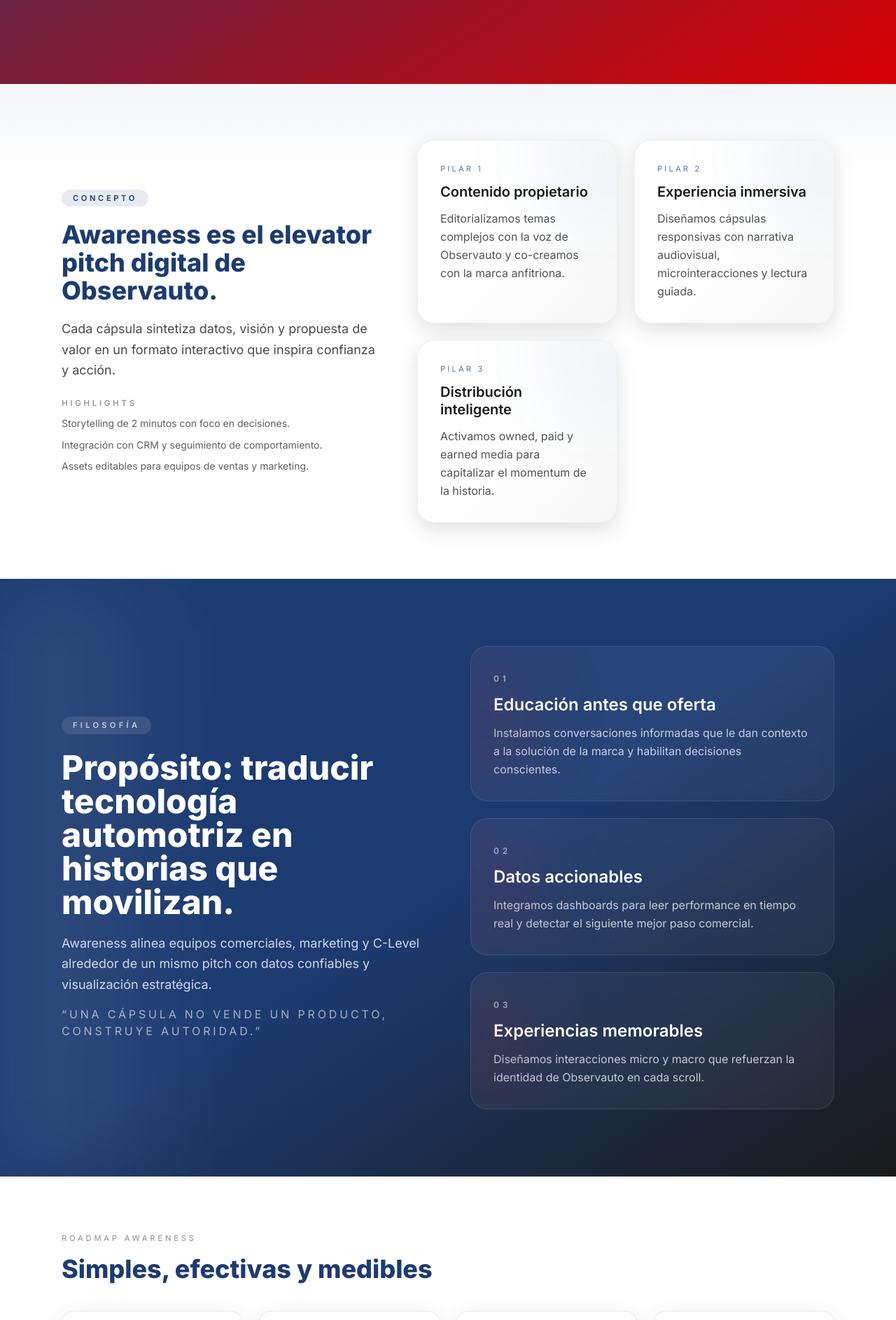
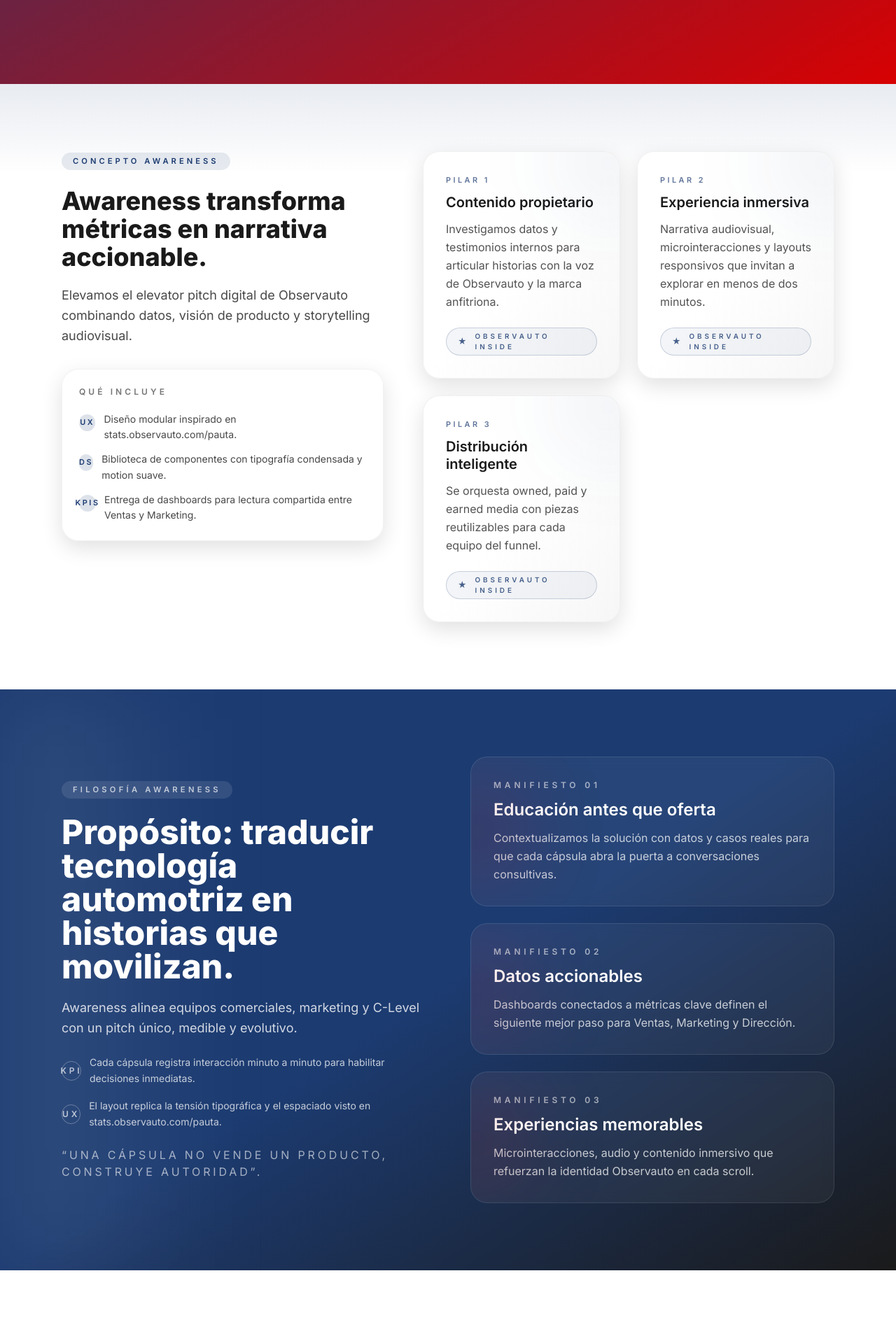
Before and after one commit to observauto/sales-capsulas, a React (Vite) app: page / in a window 1280 px wide. Shown: the part 680-2566 px from the top of the page at 70% size. Built offline with nearby package versions, Linux system fonts and the light colour scheme.

Commit message:
fix(merge): resolve conflicts + unify Awareness layout (navbar/mobile/footer/sections)

```diff
--- a/src/App.jsx
+++ b/src/App.jsx
@@ -1,4 +1,5 @@
 import Navbar from "./components/Navbar"
+import MobileMenu from "./components/MobileMenu"
 import Hero from "./components/Hero"
 import Concept from "./components/Concept"
 import Philosophy from "./components/Philosophy"
@@ -8,11 +9,13 @@
 import CTA from "./components/CTA"
 import Footer from "./components/Footer.jsx"
 import FloatingWhatsApp from "./components/FloatingWhatsApp"
+import { navLinks } from "./config/navLinks"
 
 export default function App() {
   return (
     <div className="bg-oa-white text-oa-ink">
       <Navbar />
+      <MobileMenu links={navLinks} />
       <main className="overflow-hidden">
         <Hero />
         <Concept />
--- a/src/components/Concept.jsx
+++ b/src/components/Concept.jsx
@@ -3,23 +3,26 @@
 const PILLARS = [
   {
     title: 'Contenido propietario',
-    text: 'Editorializamos temas complejos con la voz de Observauto y co-creamos con la marca anfitriona.'
+    description:
+      'Investigamos datos y testimonios internos para articular historias con la voz de Observauto y la marca anfitriona.'
   },
   {
     title: 'Experiencia inmersiva',
-    text: 'Diseñamos cápsulas responsivas con narrativa audiovisual, microinteracciones y lectura guiada.'
+    description:
+      'Narrativa audiovisual, microinteracciones y layouts responsivos que invitan a explorar en menos de dos minutos.'
   },
   {
     title: 'Distribución inteligente',
-    text: 'Activamos owned, paid y earned media para capitalizar el momentum de la historia.'
+    description:
+      'Se orquesta owned, paid y earned media con piezas reutilizables para cada equipo del funnel.'
   }
 ]
 
 export default function Concept() {
   return (
-    <section id="que-es" className="relative bg-white py-20">
-      <div className="absolute inset-x-0 top-0 h-32 bg-gradient-to-b from-oa-blue/5 to-transparent" aria-hidden />
-      <div className="mx-auto flex max-w-6xl flex-col gap-12 px-6 lg:flex-row lg:items-center">
+    <section id="que-es" className="relative bg-white py-24">
+      <div className="absolute inset-x-0 top-0 h-32 bg-gradient-to-b from-oa-blue/10 to-transparent" aria-hidden />
+      <div className="mx-auto flex max-w-6xl flex-col gap-14 px-6 lg:flex-row lg:items-start">
         <motion.div
           initial={{ opacity: 0, y: 24 }}
           whileInView={{ opacity: 1, y: 0 }}
@@ -27,26 +30,40 @@
           transition={{ duration: 0.6 }}
           className="lg:w-5/12"
         >
-          <span className="inline-flex items-center rounded-pill bg-oa-blue/10 px-4 py-1 text-[0.7rem] font-semibold uppercase tracking-[0.32em] text-oa-blue">
-            Concepto
+          <span className="inline-flex items-center rounded-full bg-oa-blue/10 px-4 py-1 text-[0.7rem] font-semibold uppercase tracking-[0.36em] text-oa-blue">
+            Concepto Awareness
           </span>
-          <h2 className="mt-5 text-3xl font-black leading-tight text-oa-blue md:text-4xl">
-            Awareness es el elevator pitch digital de Observauto.
+          <h2 className="mt-6 text-3xl font-black leading-tight text-oa-ink md:text-4xl">
+            Awareness transforma métricas en narrativa accionable.
           </h2>
           <p className="mt-5 text-lg leading-relaxed text-oa-ink/80">
-            Cada cápsula sintetiza datos, visión y propuesta de valor en un formato interactivo que inspira confianza y acción.
+            Elevamos el elevator pitch digital de Observauto combinando datos, visión de producto y storytelling audiovisual.
           </p>
-          <dl className="mt-6 space-y-4 text-sm leading-relaxed text-oa-ink/70">
-            <div>
-              <dt className="text-[0.72rem] font-semibold uppercase tracking-[0.32em] text-oa-ink/45">Highlights</dt>
-              <dd className="mt-2 space-y-2">
-                <p>Storytelling de 2 minutos con foco en decisiones.</p>
-                <p>Integración con CRM y seguimiento de comportamiento.</p>
-                <p>Assets editables para equipos de ventas y marketing.</p>
-              </dd>
-            </div>
-          </dl>
+          <div className="mt-8 space-y-5 rounded-3xl border border-oa-gray/60 bg-white/80 p-6 shadow-soft">
+            <h3 className="text-xs font-semibold uppercase tracking-[0.34em] text-oa-ink/60">Qué incluye</h3>
+            <ul className="space-y-3 text-sm leading-relaxed text-oa-ink/80">
+              <li className="flex items-start gap-3">
+                <span className="mt-1 inline-flex h-6 w-6 items-center justify-center rounded-full bg-oa-blue/15 text-[0.68rem] font-semibold uppercase tracking-[0.24em] text-oa-blue">
+                  UX
+                </span>
+                <span>Diseño modular inspirado en stats.observauto.com/pauta.</span>
+              </li>
+              <li className="flex items-start gap-3">
+                <span className="mt-1 inline-flex h-6 w-6 items-center justify-center rounded-full bg-oa-blue/15 text-[0.68rem] font-semibold uppercase tracking-[0.24em] text-oa-blue">
+                  DS
+                </span>
+                <span>Biblioteca de componentes con tipografía condensada y motion suave.</span>
+              </li>
+              <li className="flex items-start gap-3">
+                <span className="mt-1 inline-flex h-6 w-6 items-center justify-center rounded-full bg-oa-blue/15 text-[0.68rem] font-semibold uppercase tracking-[0.24em] text-oa-blue">
+                  KPIs
+                </span>
+                <span>Entrega de dashboards para lectura compartida entre Ventas y Marketing.</span>
+              </li>
+            </ul>
+          </div>
         </motion.div>
+
         <div className="grid flex-1 gap-6 md:grid-cols-2">
           {PILLARS.map((pillar, index) => (
             <motion.article
@@ -57,10 +74,14 @@
               transition={{ delay: index * 0.1, duration: 0.5 }}
               className="relative overflow-hidden rounded-3xl border border-oa-gray/70 bg-gradient-to-br from-white via-white to-oa-gray/40 p-8 shadow-soft"
             >
-              <div className="absolute -right-12 -top-12 h-36 w-36 rounded-full bg-oa-blue/10 blur-3xl" aria-hidden />
-              <p className="text-[0.7rem] uppercase tracking-[0.28em] text-oa-blue/70">{`Pilar ${index + 1}`}</p>
+              <div className="absolute -right-12 -top-12 h-32 w-32 rounded-full bg-oa-blue/10 blur-3xl" aria-hidden />
+              <p className="text-[0.68rem] font-semibold uppercase tracking-[0.32em] text-oa-blue/70">{`Pilar ${index + 1}`}</p>
               <h3 className="mt-3 text-xl font-semibold leading-tight text-oa-ink">{pillar.title}</h3>
-              <p className="mt-3 text-base leading-relaxed text-oa-ink/75">{pillar.text}</p>
+              <p className="mt-3 text-base leading-relaxed text-oa-ink/75">{pillar.description}</p>
+              <div className="mt-6 inline-flex items-center gap-2 rounded-full border border-oa-blue/20 bg-oa-blue/5 px-4 py-1 text-[0.62rem] font-semibold uppercase tracking-[0.4em] text-oa-blue/80">
+                <span className="text-xs">★</span>
+                <span>Observauto inside</span>
+              </div>
             </motion.article>
           ))}
         </div>
--- a/src/components/DemoSlider.jsx
+++ b/src/components/DemoSlider.jsx
@@ -5,25 +5,48 @@
   {
     title: 'Dashboard ejecutivo',
     description:
-      'Resumen de métricas en un layout a pantalla completa inspirado en stats.observauto.com/pauta. Ideal para reuniones rápidas con dirección.',
-    highlights: ['Retención minuto a minuto', 'Top historias vistas', 'CTA más presionado'],
+      'Resumen a pantalla completa con KPIs, objetivos y focos comerciales listos para la próxima reunión de directorio.',
+    highlights: ['Retención minuto a minuto', 'Objetivos por vertical', 'CTA más activado'],
     colors: 'from-oa-blue/90 via-oa-blue to-oa-red/80'
   },
   {
     title: 'Historia interactiva',
     description:
-      'Timeline animado que combina video corto, texto y datos claves. Pensado para captar atención en mobile con scroll mínimo.',
-    highlights: ['Video embed', 'Microcopy guiado', 'Botón de agenda'],
-    colors: 'from-oa-red/90 via-oa-blue/80 to-oa-blue/60'
+      'Narrativa audiovisual con video, microcopy y datos clave diseñada para mobile-first con scroll mínimo.',
+    highlights: ['Video corto', 'Microinteracciones', 'CTA contextual'],
+    colors: 'from-[#0B1426] via-oa-red/80 to-oa-blue/70'
   },
   {
     title: 'Panel de seguimiento',
     description:
-      'Capa táctica para equipos comerciales. Segmenta leads, registra interacciones y sincroniza con CRM.',
-    highlights: ['Alertas automáticas', 'Integración CRM', 'Exportación 1 click'],
-    colors: 'from-oa-blue/70 via-oa-red/80 to-oa-red/60'
+      'Segmentación de leads y registro de interacciones sincronizado con CRM y herramientas de marketing automation.',
+    highlights: ['Alertas automáticas', 'Integración CRM', 'Exportación inmediata'],
+    colors: 'from-oa-blue/80 via-oa-red/70 to-oa-red/60'
+  },
+  {
+    title: 'Mapa de audiencias',
+    description:
+      'Visualización geográfica y por perfiles para priorizar territorios comerciales con datos en vivo.',
+    highlights: ['Heatmap responsivo', 'Segmentos prioritarios', 'Benchmark regional'],
+    colors: 'from-[#102345] via-[#1F3CFF] to-[#D70102]'
+  },
+  {
+    title: 'Experiencia inmersiva',
+    description:
+      'Prototipo navegable que combina realidad aumentada ligera y componentes web para showroom remoto.',
+    highlights: ['Anclajes 3D', 'Storyliving', 'Conversación guiada'],
+    colors: 'from-[#061126] via-[#203A91] to-[#F75D4D]'
+  },
+  {
+    title: 'Reporte retroactivo',
+    description:
+      'Entrega mensual con aprendizajes accionables, salud del pipeline y próximos experimentos sugeridos.',
+    highlights: ['Insights clave', 'Health-score Awareness', 'Siguientes experiments'],
+    colors: 'from-[#0B1426] via-[#2338B5] to-[#F03855]'
   }
 ]
+
+const SLIDE_DURATION = 7_000
 
 const slideTransition = {
   initial: { opacity: 0, y: 24 },
@@ -37,10 +60,14 @@
   useEffect(() => {
     const interval = setInterval(() => {
       setActiveIndex(index => (index + 1) % SLIDES.length)
-    }, 6000)
+    }, SLIDE_DURATION)
 
     return () => clearInterval(interval)
   }, [])
+
+  const goToSlide = index => {
+    setActiveIndex(index)
+  }
 
   return (
     <section id="demo" className="relative bg-oa-ink py-24 text-white">
@@ -48,12 +75,12 @@
       <div className="mx-auto max-w-6xl px-6">
         <div className="flex flex-col gap-4 md:flex-row md:items-end md:justify-between">
           <div>
-            <span className="inline-flex items-center rounded-pill bg-white/10 px-4 py-1 text-[0.7rem] font-semibold uppercase tracking-[0.4em] text-white/80">
-              Demo visual
+            <span className="inline-flex items-center rounded-full bg-white/10 px-4 py-1 text-[0.7rem] font-semibold uppercase tracking-[0.4em] text-white/80">
+              Demo visual Awareness
             </span>
             <h2 className="mt-4 text-3xl font-black leading-tight md:text-4xl">Visualizaciones en constante evolución.</h2>
             <p className="mt-4 max-w-2xl text-base leading-relaxed text-white/75">
-              Recorre los tres modos principales de Awareness. Cada slide muestra combinaciones de componentes reutilizables y adaptables a diferentes industrias.
+              Recorre los seis modos principales de Awareness. Cada slide combina componentes reutilizables inspirados en stats.observauto.com/pauta para activar nuevas conversaciones.
             </p>
           </div>
           <div className="flex gap-3">
@@ -61,11 +88,12 @@
               <button
                 key={slide.title}
                 type="button"
-                onClick={() => setActiveIndex(index)}
+                onClick={() => goToSlide(index)}
                 className={`h-10 w-10 rounded-full border ${
-                  activeIndex === index ? 'border-white bg-white/20' : 'border-white/30 bg-white/5'
+                  activeIndex === index ? 'border-white bg-white/20 text-white' : 'border-white/30 bg-white/5 text-white/70'
                 } text-xs font-semibold uppercase tracking-[0.2em] transition`}
                 aria-label={`Ver ${slide.title}`}
+                aria-current={activeIndex === index}
               >
                 {index + 1}
               </button>
@@ -78,7 +106,7 @@
             <AnimatePresence mode="wait">
               <motion.div key={activeIndex} {...slideTransition} transition={{ duration: 0.5 }}>
                 <div className="grid gap-10 lg:grid-cols-[1fr_1.1fr] lg:items-center">
-                  <div className="space-y-6">
+                  <div className="space-y-6" aria-live="polite">
                     <div>
                       <p className="text-[0.68rem] uppercase tracking-[0.32em] text-white/50">{`Escenario ${activeIndex + 1}`}</p>
                       <h3 className="mt-3 text-2xl font-semibold leading-tight text-white">{SLIDES[activeIndex].title}</h3>
@@ -110,16 +138,18 @@
                         </div>
                         <div className="mt-4 h-32 rounded-2xl bg-white/10 backdrop-blur">
                           <motion.div
+                            key={`${activeIndex}-bar`}
                             initial={{ width: '0%' }}
-                            animate={{ width: ['0%', '76%', '58%'] }}
-                            transition={{ duration: 4.8, repeat: Infinity, repeatDelay: 1.4 }}
+                            animate={{ width: ['0%', '78%', '54%'] }}
+                            transition={{ duration: 5.4, repeat: Infinity, repeatDelay: 1.2 }}
                             className="h-3 rounded-full bg-white/70"
                             style={{ margin: '18px 16px 0' }}
                           />
                           <motion.div
+                            key={`${activeIndex}-card`}
                             initial={{ opacity: 0, y: 12 }}
                             animate={{ opacity: [0.2, 1, 0.4], y: [12, 0, 4] }}
-                            transition={{ duration: 4.2, repeat: Infinity, repeatType: 'mirror' }}
+                            transition={{ duration: 5, repeat: Infinity, repeatType: 'mirror' }}
                             className="mx-4 mt-6 rounded-2xl border border-white/30 bg-black/40 p-4"
                           >
                             <div className="text-sm font-semibold text-white">Indicador clave</div>
@@ -146,20 +176,20 @@
           </div>
         </div>
 
-        <div className="mt-6">
+        <div className="mt-8">
           <div className="flex items-center justify-between text-[0.68rem] uppercase tracking-[0.36em] text-white/60">
             <span>{SLIDES[activeIndex].title}</span>
             <span>
               {activeIndex + 1} / {SLIDES.length}
             </span>
           </div>
-          <div className="mt-2 h-1 rounded-full bg-white/10">
+          <div className="mt-3 h-1.5 rounded-full bg-white/10">
             <motion.div
               key={activeIndex}
               initial={{ width: 0 }}
               animate={{ width: '100%' }}
-              transition={{ duration: 6, ease: 'linear' }}
-              className="h-1 rounded-full bg-gradient-to-r from-oa-red via-oa-blue to-white"
+              transition={{ duration: SLIDE_DURATION / 1000, ease: 'linear' }}
+              className="h-1.5 rounded-full bg-gradient-to-r from-[#0B1426] via-[#1F3CFF] to-[#D70102]"
             />
           </div>
         </div>
--- a/src/components/Navbar.jsx
+++ b/src/components/Navbar.jsx
@@ -1,28 +1,26 @@
 import LogoOA from './LogoOA'
-import MobileMenu from './MobileMenu'
 import { navLinks } from '../config/navLinks'
 
 export default function Navbar() {
   return (
-    <header className="fixed inset-x-0 top-0 z-50 border-b border-oa-gray/30 bg-white/80 backdrop-blur-xl">
-      <nav className="relative mx-auto flex max-w-6xl items-center justify-between px-4 py-3">
-        <a href="#hero" className="flex items-center gap-2">
+    <header className="fixed inset-x-0 top-0 z-50 border-b border-gray-200 bg-white/85 backdrop-blur-md">
+      <nav className="mx-auto flex max-w-6xl items-center justify-between px-4 py-4">
+        <a href="/#hero" className="flex items-center gap-2 text-oa-ink">
           <LogoOA className="h-7 w-auto" />
-          <span className="sr-only">Observauto</span>
+          <span className="sr-only">Observauto Awareness</span>
         </a>
-        <ul className="hidden items-center gap-6 text-oa-ink md:flex">
+        <ul className="hidden items-center gap-6 md:flex">
           {navLinks.map(link => (
             <li key={link.href}>
               <a
                 href={link.href}
-                className="rounded-pill px-3 py-2 text-[0.72rem] font-semibold uppercase tracking-[0.32em] text-oa-ink/70 transition-all duration-200 hover:bg-oa-gray/30 hover:text-oa-red focus:outline-none focus:ring-2 focus:ring-oa-red"
+                className="rounded-full px-3 py-2 text-[0.72rem] font-semibold uppercase tracking-[0.32em] text-oa-ink/80 transition-colors duration-200 hover:bg-gray-100 hover:text-[#D70102] focus:outline-none focus:ring-2 focus:ring-[#D70102]/60"
               >
                 {link.label}
               </a>
             </li>
           ))}
         </ul>
-        <MobileMenu links={navLinks} />
       </nav>
     </header>
   )
--- a/src/components/Philosophy.jsx
+++ b/src/components/Philosophy.jsx
@@ -2,22 +2,22 @@
 
 const PRINCIPLES = [
   {
-    tag: '01',
+    tag: 'Manifiesto 01',
     title: 'Educación antes que oferta',
     description:
-      'Instalamos conversaciones informadas que le dan contexto a la solución de la marca y habilitan decisiones conscientes.'
+      'Contextualizamos la solución con datos y casos reales para que cada cápsula abra la puerta a conversaciones consultivas.'
   },
   {
-    tag: '02',
+    tag: 'Manifiesto 02',
     title: 'Datos accionables',
     description:
-      'Integramos dashboards para leer performance en tiempo real y detectar el siguiente mejor paso comercial.'
+      'Dashboards conectados a métricas clave definen el siguiente mejor paso para Ventas, Marketing y Dirección.'
   },
   {
-    tag: '03',
+    tag: 'Manifiesto 03',
     title: 'Experiencias memorables',
     description:
-      'Diseñamos interacciones micro y macro que refuerzan la identidad de Observauto en cada scroll.'
+      'Microinteracciones, audio y contenido inmersivo que refuerzan la identidad Observauto en cada scroll.'
   }
 ]
 
@@ -33,19 +33,34 @@
             viewport={{ once: true, amount: 0.4 }}
             transition={{ duration: 0.6 }}
           >
-            <span className="inline-flex items-center rounded-pill bg-white/10 px-4 py-1 text-[0.7rem] font-semibold uppercase tracking-[0.38em] text-white/70">
-              Filosofía
+            <span className="inline-flex items-center rounded-full bg-white/10 px-4 py-1 text-[0.7rem] font-semibold uppercase tracking-[0.38em] text-white/70">
+              Filosofía Awareness
             </span>
             <h2 className="mt-6 text-3xl font-black leading-tight md:text-5xl">
               Propósito: traducir tecnología automotriz en historias que movilizan.
             </h2>
             <p className="mt-5 text-lg leading-relaxed text-white/80">
-              Awareness alinea equipos comerciales, marketing y C-Level alrededor de un mismo pitch con datos confiables y visualización estratégica.
+              Awareness alinea equipos comerciales, marketing y C-Level con un pitch único, medible y evolutivo.
             </p>
-            <p className="mt-4 text-base uppercase tracking-[0.24em] text-white/60">
-              “Una cápsula no vende un producto, construye autoridad.”
+            <div className="mt-6 grid gap-4 text-sm leading-relaxed text-white/75">
+              <p className="flex items-center gap-3">
+                <span className="inline-flex h-7 w-7 items-center justify-center rounded-full border border-white/30 text-xs font-semibold uppercase tracking-[0.32em] text-white/70">
+                  KPI
+                </span>
+                Cada cápsula registra interacción minuto a minuto para habilitar decisiones inmediatas.
+              </p>
+              <p className="flex items-center gap-3">
+                <span className="inline-flex h-7 w-7 items-center justify-center rounded-full border border-white/30 text-xs font-semibold uppercase tracking-[0.32em] text-white/70">
+                  UX
+                </span>
+                El layout replica la tensión tipográfica y el espaciado visto en stats.observauto.com/pauta.
+              </p>
+            </div>
+            <p className="mt-6 text-base uppercase tracking-[0.24em] text-white/60">
+              “Una cápsula no vende un producto, construye autoridad”.
             </p>
           </motion.div>
+
           <div className="space-y-6">
             {PRINCIPLES.map((principle, index) => (
               <motion.article
@@ -57,7 +72,7 @@
                 className="relative overflow-hidden rounded-3xl border border-white/10 bg-white/5 p-8 backdrop-blur"
               >
                 <div className="absolute -left-14 top-1/2 h-32 w-32 -translate-y-1/2 rounded-full bg-oa-red/20 blur-3xl" aria-hidden />
-                <span className="text-xs font-semibold uppercase tracking-[0.4em] text-white/60">{principle.tag}</span>
+                <p className="text-xs font-semibold uppercase tracking-[0.4em] text-white/60">{principle.tag}</p>
                 <h3 className="mt-3 text-2xl font-semibold leading-tight">{principle.title}</h3>
                 <p className="mt-3 leading-relaxed text-white/75">{principle.description}</p>
               </motion.article>
```
Also changed, not shown: index.html (+10 -7 lines), src/components/CTA.jsx (+46 -26 lines), src/components/Footer.jsx (+54 -15 lines), src/components/MobileMenu.jsx (+26 -12 lines), src/config/navLinks.js (+7 -7 lines).
